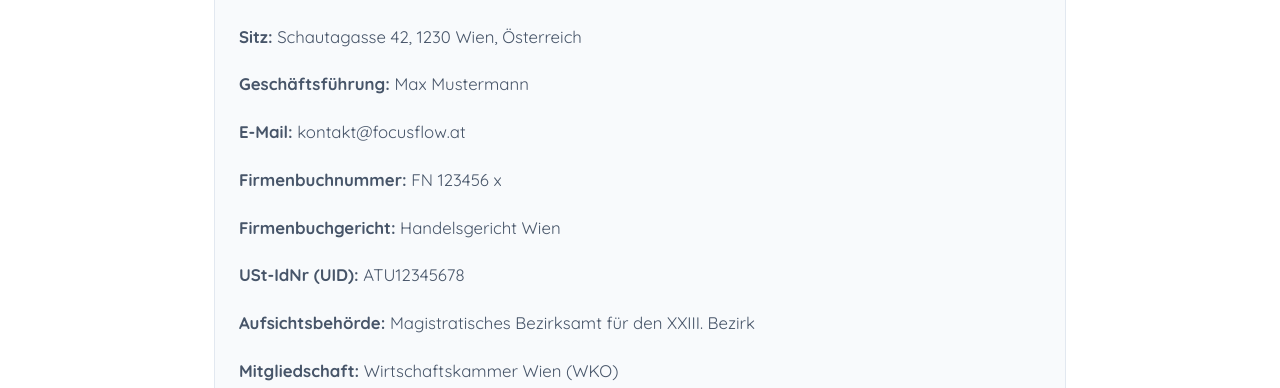
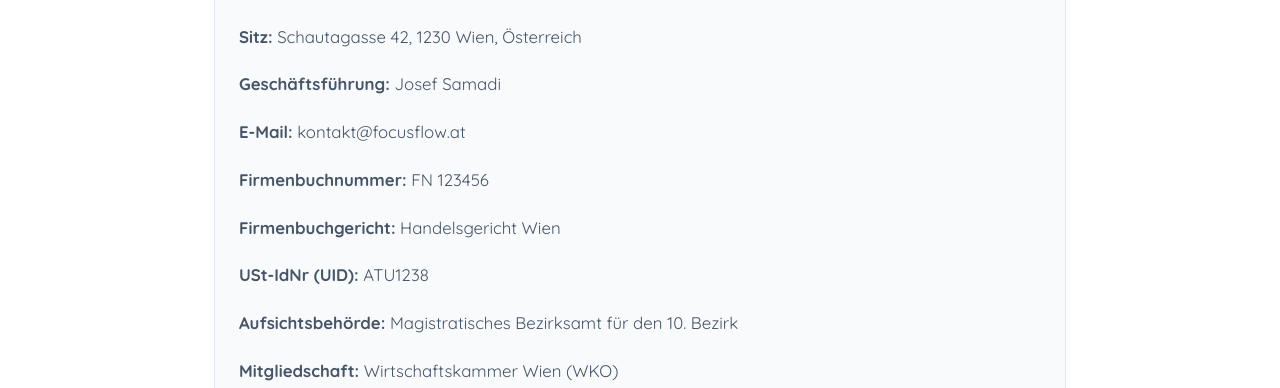
Before and after one commit to joseftvvv/FocusFlow, a plain HTML site: page impressum.html in a window 1280 px wide. Shown: the part 343-731 px from the top of the page. Drawn offline with Linux system fonts and the light colour scheme.

Commit message:
Update management details in impressum.html

```diff
--- a/impressum.html
+++ b/impressum.html
@@ -32,12 +32,12 @@
             <p><strong>FocusFlow Software GmbH</strong></p>
             <p><strong>Unternehmensgegenstand:</strong> Entwicklung und Vertrieb von Produktivitäts-Software</p>
             <p><strong>Sitz:</strong> Schautagasse 42, 1230 Wien, Österreich</p>
-            <p><strong>Geschäftsführung:</strong> Max Mustermann</p>
+            <p><strong>Geschäftsführung:</strong> Josef Samadi</p>
             <p><strong>E-Mail:</strong> kontakt@focusflow.at</p>
-            <p><strong>Firmenbuchnummer:</strong> FN 123456 x</p>
+            <p><strong>Firmenbuchnummer:</strong> FN 123456</p>
             <p><strong>Firmenbuchgericht:</strong> Handelsgericht Wien</p>
-            <p><strong>USt-IdNr (UID):</strong> ATU12345678</p>
-            <p><strong>Aufsichtsbehörde:</strong> Magistratisches Bezirksamt für den XXIII. Bezirk</p>
+            <p><strong>USt-IdNr (UID):</strong> ATU1238</p>
+            <p><strong>Aufsichtsbehörde:</strong> Magistratisches Bezirksamt für den 10. Bezirk</p>
             <p><strong>Mitgliedschaft:</strong> Wirtschaftskammer Wien (WKO)</p>
             <p><strong>Anwendbare Vorschriften:</strong> Österreichische Gewerbeordnung (GewO) – frei einsehbar unter www.ris.bka.gv.at</p>
             <p><strong>Blattlinie:</strong> Die Website dient der Präsentation und dem fiktiven Vertrieb der Software FocusFlow.</p>
```
